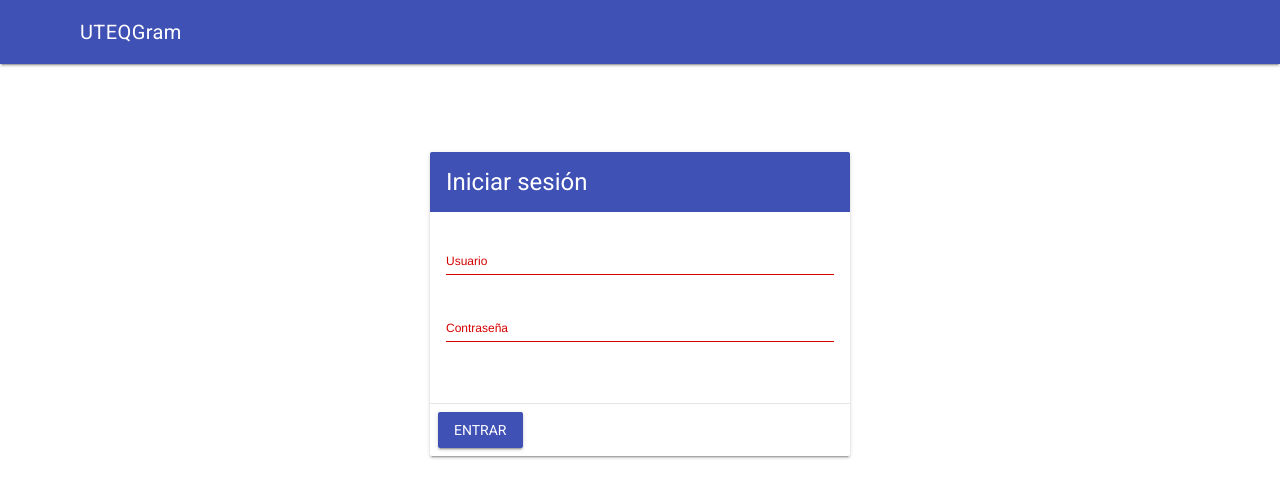
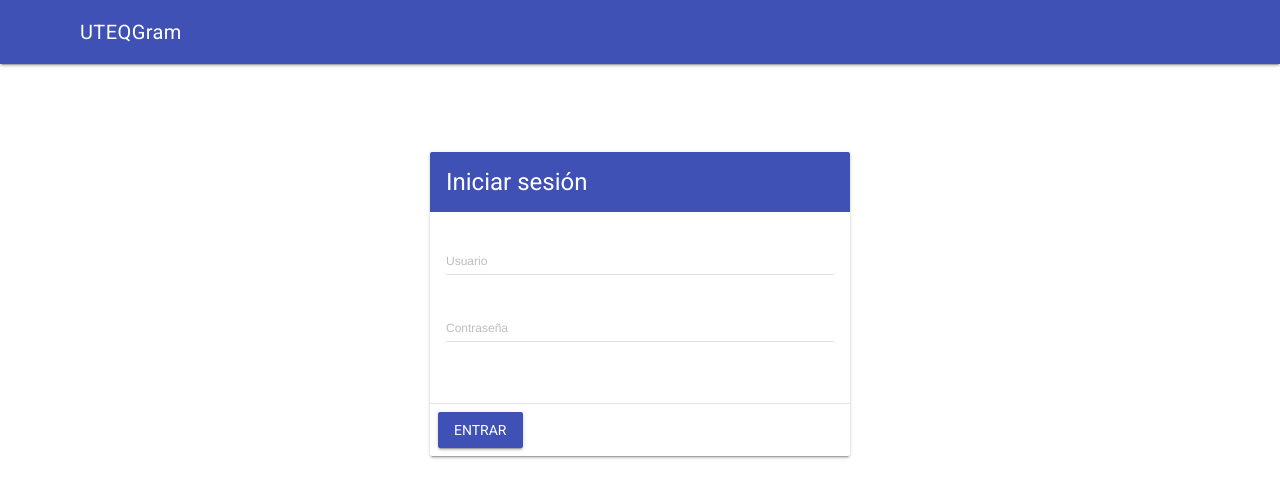
Before and after one commit to Pablo-2022371197/proyecto-parcial-2, a website: page public/login.html in a window 1280 px wide. Drawn offline with Linux system fonts and the light colour scheme; no server answers.

Commit message:
Enhance login form validation and styling.

```diff
--- a/public/login.html
+++ b/public/login.html
@@ -24,7 +24,7 @@
           <div class="mdl-card__title mdl-color--primary mdl-color-text--white">
             <h2 class="mdl-card__title-text">Iniciar sesión</h2>
           </div>
-          <form id="login-form">
+          <form id="login-form" novalidate>
             <div class="mdl-card__supporting-text">
               <div class="mdl-textfield mdl-js-textfield mdl-textfield--floating-label" style="width:100%">
                 <input class="mdl-textfield__input" type="text" id="username" name="username" autocomplete="username" required>
--- a/public/src/css/app.css
+++ b/public/src/css/app.css
@@ -33,6 +33,20 @@
 
 .login-wrap .mdl-card__supporting-text {
     width: auto;
+}
+
+/* MDL marca required vacío como :invalid al cargar. El rojo solo tras escribir o enfocar. */
+.login-wrap .mdl-textfield:not(.is-dirty):not(.is-focused).is-invalid .mdl-textfield__label {
+    color: rgba(0, 0, 0, 0.26);
+}
+
+.login-wrap .mdl-textfield:not(.is-dirty).is-invalid .mdl-textfield__input {
+    border-color: rgba(0, 0, 0, 0.12);
+}
+
+.login-wrap .mdl-textfield:not(.is-dirty).is-invalid .mdl-textfield__label:after {
+    background-color: #3f51b5;
+    transform: scaleX(0);
 }
 
 .login-error {
```
